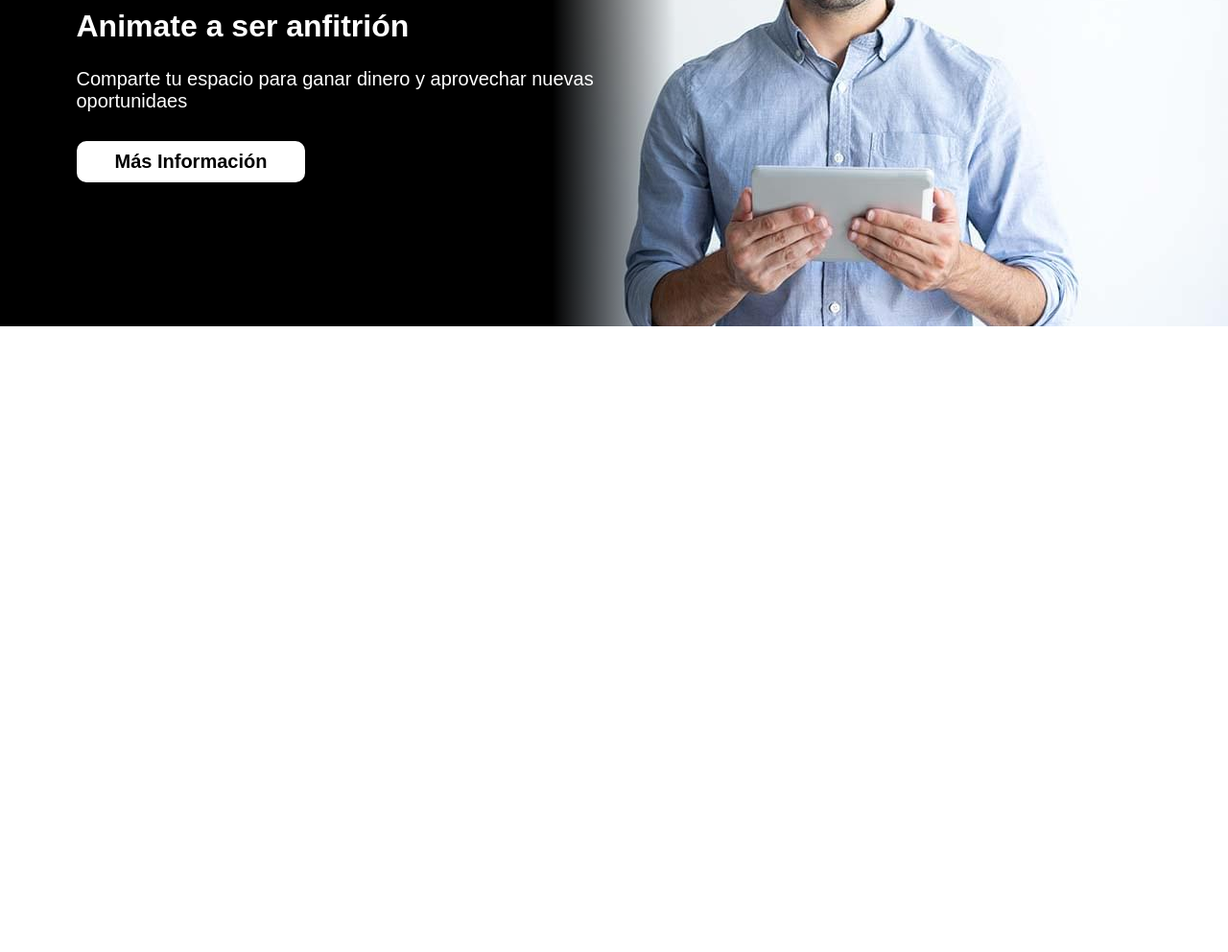
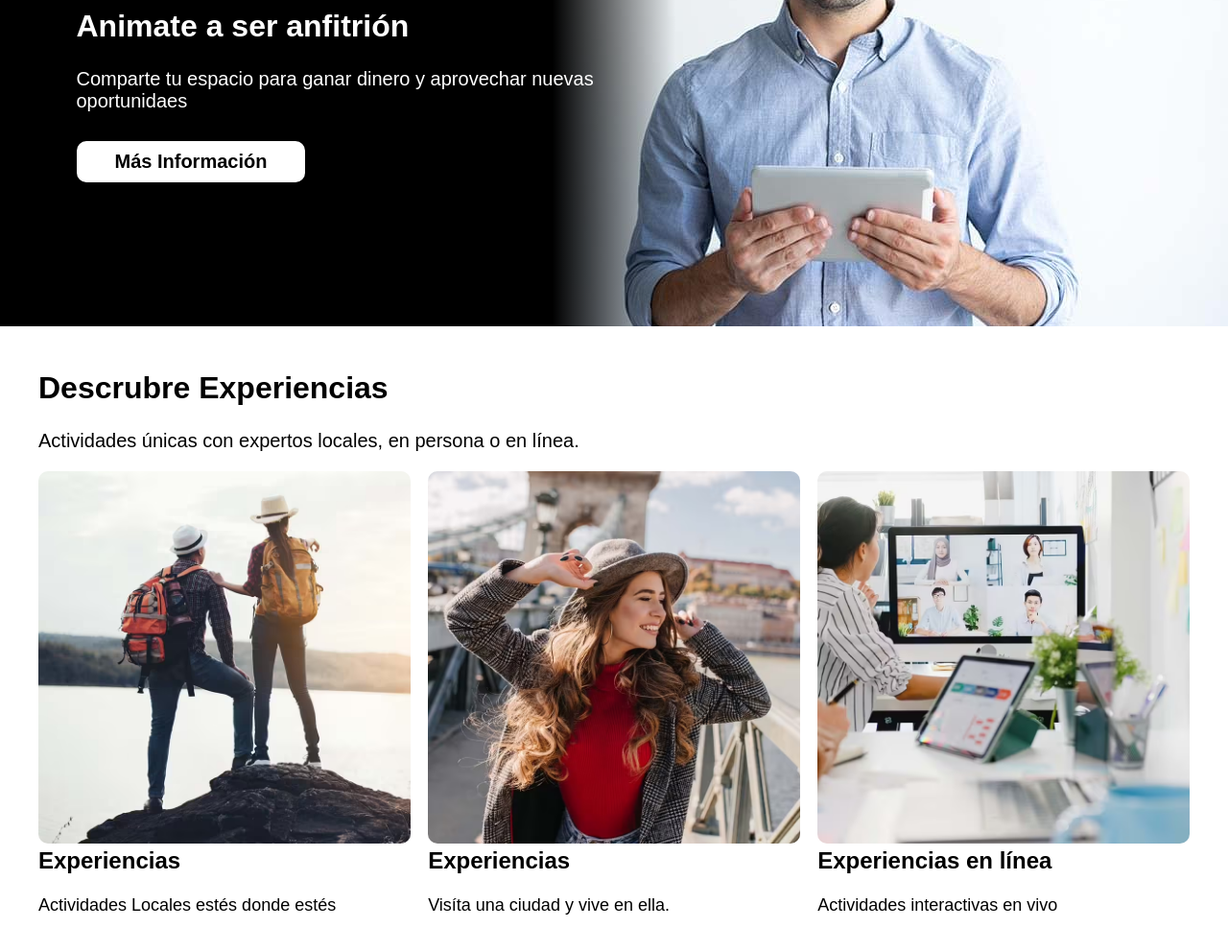
Before and after one commit to Devchris256/AirBnB, a website: page index.html in a window 1280 px wide. Shown: the part 1601-2593 px from the top of the page at 96% size. Before the commit the page ends 1941 px from the top, so only its background shows below. Drawn offline with Linux system fonts and the light colour scheme; files whose address does not match are found by name.

Commit message:
finaliza seccion experiencias

```diff
--- a/index.html
+++ b/index.html
@@ -212,6 +212,43 @@
                 <a href="#" class="host__link">Más Información</a>
             </div>
         </div>
-    </section>
+    </section> <!-- anfitrion -->
+    <main class="main">
+        <section class="experiences section">
+            <div class="wrapper">
+                <h2 class="experiences__title">Descrubre Experiencias</h2>
+                <p class="experiences__text">Actividades únicas con expertos locales, en persona o en línea.</p>
+                <div class="experiences__list">
+                    <div class="experience">
+                        <picture>
+                            <source srcset="./build/img/experiencia_1.avif" type="image/avif">
+                            <source srcset="./build/img/experiencia_1.webp" type="image/webp">
+                            <img class="experience__img" loading="lazy" src="./build/img/experiencia_1.jpg" alt="Pareja sobe una baje con vista al lago">
+                        </picture>
+                        <h3 class="experience__name">Experiencias</h3>
+                        <p class="experience__text">Actividades Locales estés donde estés</p>
+                    </div> <!-- experience -->
+                    <div class="experience">
+                        <picture>
+                            <source srcset="./build/img/experiencia_2.avif" type="image/avif">
+                            <source srcset="./build/img/experiencia_2.webp" type="image/webp">
+                            <img class="experience__img" loading="lazy" src="./build/img/experiencia_2.jpg" alt="Chica soriendo en Puente">
+                        </picture>
+                        <h3 class="experience__name">Experiencias</h3>
+                        <p class="experience__text">Visíta una ciudad y vive en ella.</p>
+                    </div> <!-- experience -->
+                    <div class="experience">
+                        <picture>
+                            <source srcset="./build/img/experiencia_3.avif" type="image/avif">
+                            <source srcset="./build/img/experiencia_3.webp" type="image/webp">
+                            <img class="experience__img" loading="lazy" src="./build/img/experiencia_3.jpg" alt="Chica frente a su laptop en videollamada">
+                        </picture>
+                        <h3 class="experience__name">Experiencias en línea</h3>
+                        <p class="experience__text">Actividades interactivas en vivo</p>
+                    </div> <!-- experience -->
+                </div>
+            </div>
+        </section> <!-- experiences -->
+    </main>
 </body>
 </html>
--- /dev/null
+++ b/src/scss/ui/contenido/_experiencias.scss
@@ -0,0 +1,29 @@
+@use '../../base/variables' as v;
+@use '../../base/mixins' as m;
+
+.experiences {
+
+    &__list {
+        display: grid;
+        grid-template-columns: repeat(3, 18.75rem);
+        column-gap: 1.15rem;
+        @include m.scrollHorizontal;
+
+        @include m.tablet {
+            @include m.grid(3, 1.15rem);
+        }
+    }
+}
+
+.experience {
+    &__img {
+        border-radius: .625rem;
+    }
+    &__title {
+        font-weight: 700;
+        font-size: .75rem;
+    }
+    &__text {
+        font-size: 1.125rem;
+    }
+}
--- a/src/scss/ui/contenido/_index.scss
+++ b/src/scss/ui/contenido/_index.scss
@@ -1,3 +1,4 @@
 @forward 'destinos';
 @forward 'lugares';
 @forward 'anfitrion';
+@forward 'experiencias';
```
Also changed, not shown: build/css/app.css, 1 other file.
